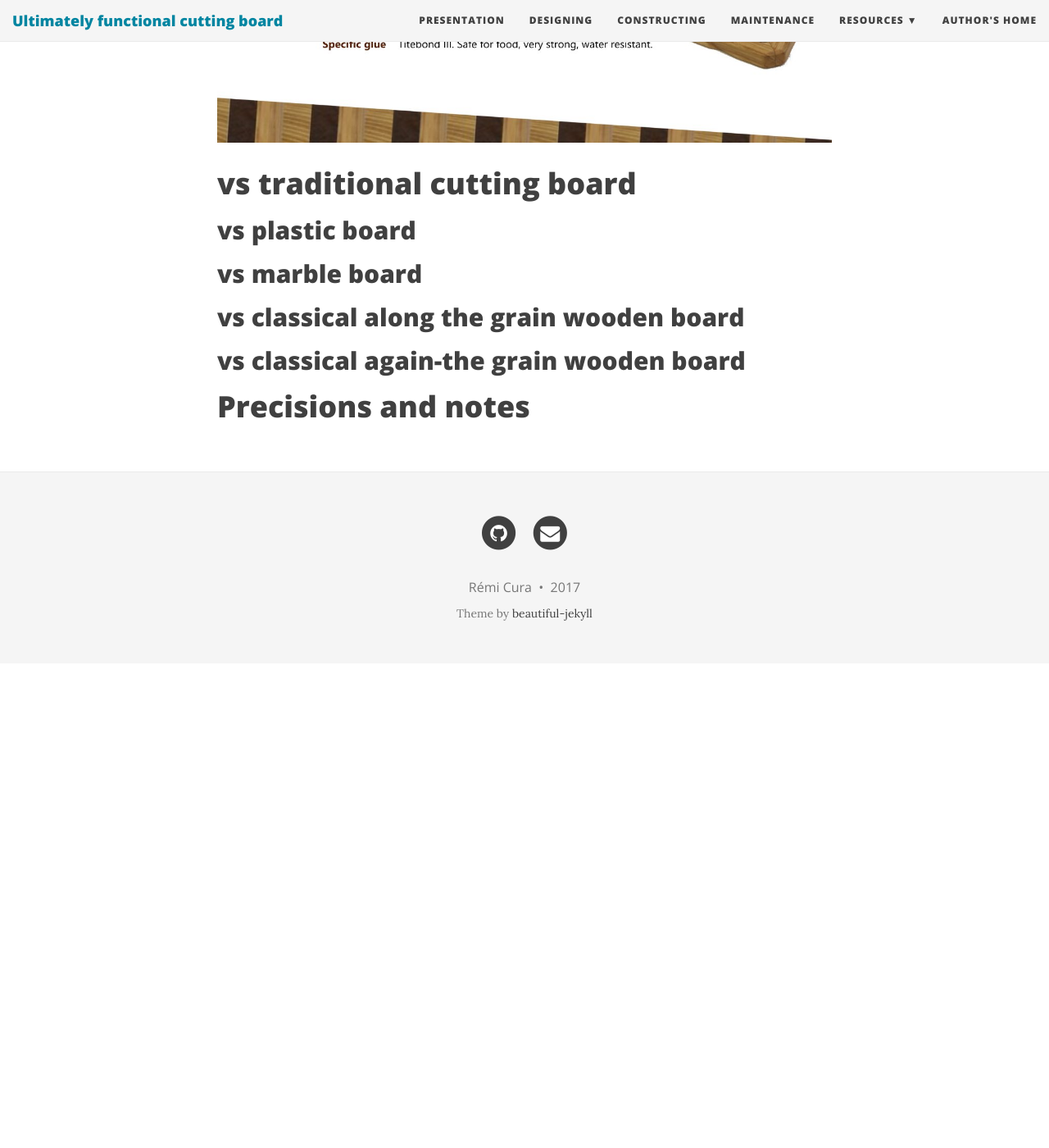
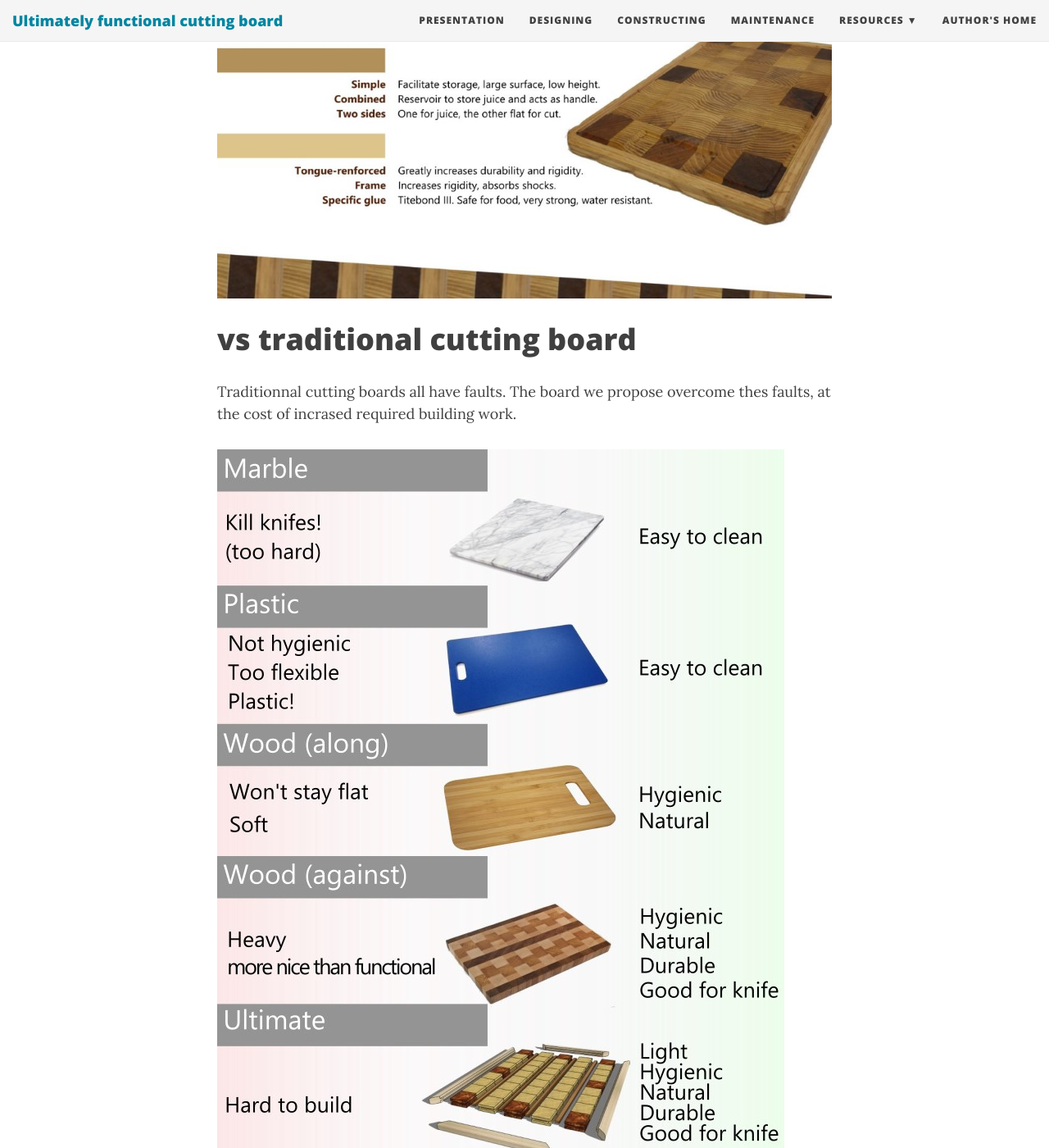
Before and after one commit to Remi-C/ultimately_functional_cutting_board, a Jekyll site: the page built from designing.md, in a window 1280 px wide and 1400 px high, scrolled down 1061 px. Shown: the whole window at 82% size. Built offline with Jekyll 4.4.1, drawn with Linux system fonts in a browser that asks for light colours; nearby versions of some CDN libraries; before the commit the page ends 1870 px from its top, so only the background shows below that; some of the changed text lies outside the part shown.

Commit message:
website : design : new pro and cons

```diff
--- a/designing.md
+++ b/designing.md
@@ -5,14 +5,21 @@ subtitle: Detailed design of this cutting board
 ---
 
 # Main Design choices
+This board is the results of a very careful design.
+> This board is designed to provide maximum functionnality.
+
+Here is a schema of board design choices and the advantages that they provides.
 
 ![The design choices and advantages]({{site.url}}/img/design/illustration/design_principles_RG.jpg)
 
+
 # vs traditional cutting board
+Traditionnal cutting boards all have faults.
+The board we propose overcome thes faults, at the cost of incrased required building work.
 
-## vs plastic board
-## vs marble board
-## vs classical along the grain wooden board
-## vs classical again-the grain wooden board
+![The design choices and advantages]({{site.url}}/img/design/vs/pros_cons_cutting_board.jpg)
 
-# Precisions and notes
+
+# Details and notes
+
+Here are some detail s
```
Also changed, not shown: presentation.md (+3 -6 lines), img/design/illustration/design_principles_RG.jpg, img/design/vs/design_principles_RG.png (added), img/design/vs/pros_cons_cutting_board.jpg (added), img/design/vs/pros_cons_cutting_board.png (added), img/design/vs/pros_cons_cutting_board.svg (added), img/design/vs/src/marble_cutting_board.jpg (added), img/design/vs/src/marble_cutting_board.png (added), img/design/vs/src/model_exploded_view_icon.jpg (added), img/design/vs/src/model_exploded_view_icon.png (added), img/design/vs/src/plastic_board.jpg (added), img/design/vs/src/plastic_board.png (added), img/design/vs/src/wodden_against.jpg (added), img/design/vs/src/wodden_against.png (added), 2 more files.
